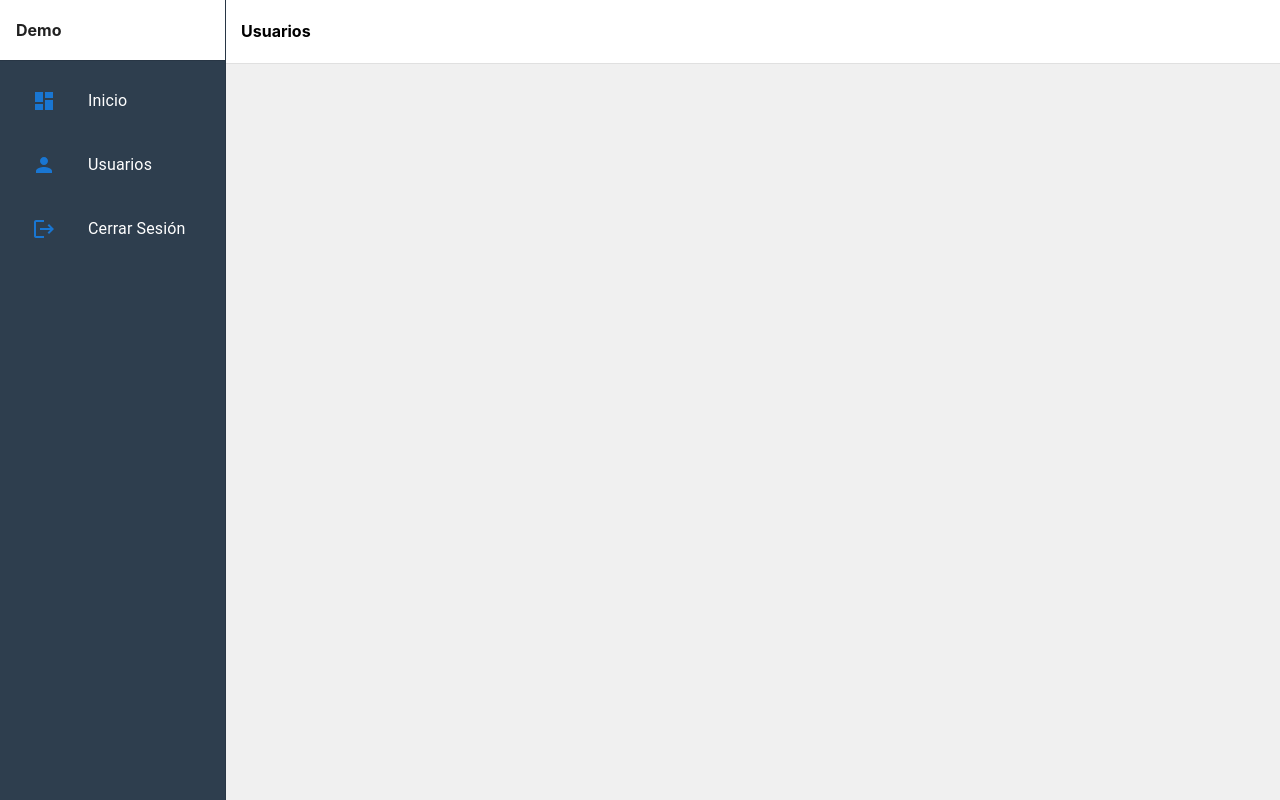
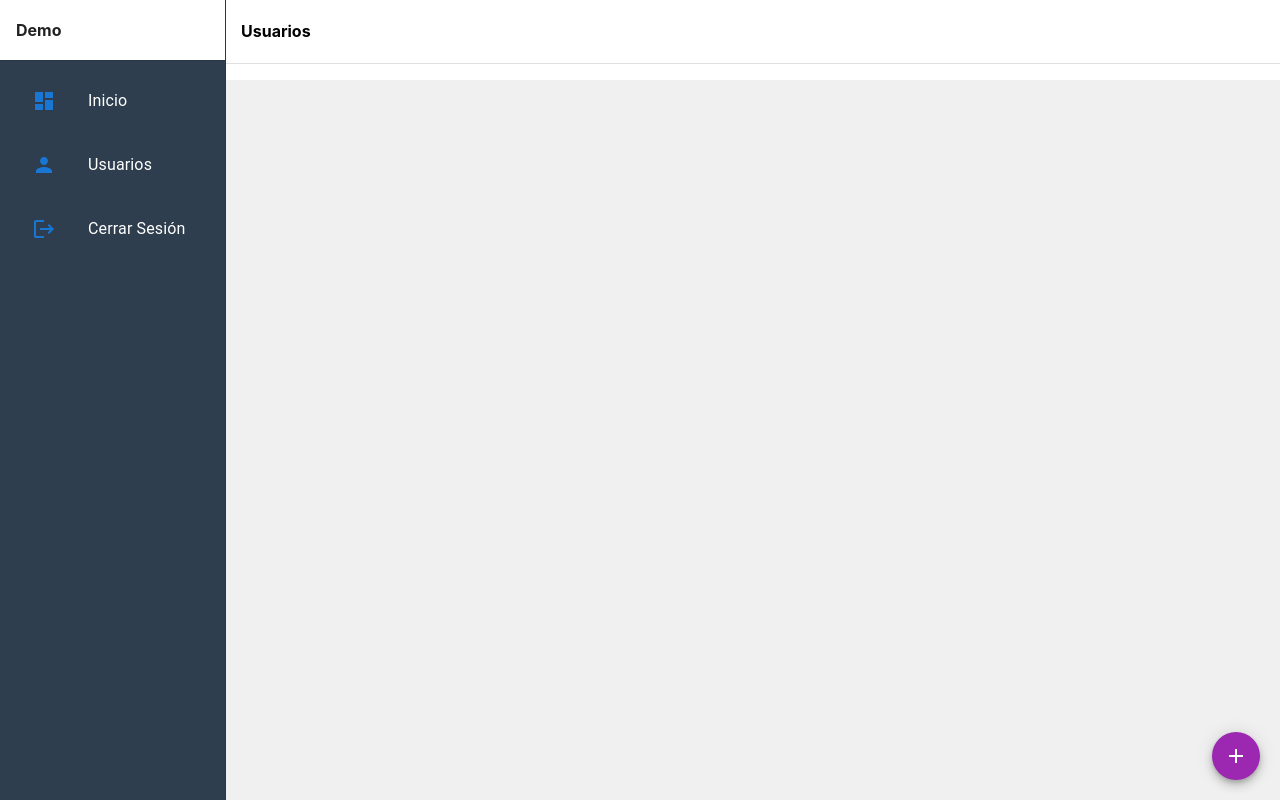
Before and after one commit to gcachuo/Control-QR-Web, a React (Create React App) app: page /users in a window 1280 px wide. Built offline with nearby package versions, Linux system fonts and the light colour scheme; no server answers; the database is empty; sample sign-in values are in the browser's storage.

Commit message:
flaoting button

```diff
--- a/src/App.tsx
+++ b/src/App.tsx
@@ -74,14 +74,19 @@ function App() {
       <Box
         sx={{
           marginLeft: { md: isLoggedIn ? "225px" : 0 },
-          paddingLeft: isLoggedIn ? "30px" : 0,
           backgroundColor: "#f0f0f0",
           height: "100vh",
         }}
       >
-        <BrowserRouter>
-          <Router />
-        </BrowserRouter>
+        <Box
+          style={{
+            backgroundColor: "white",
+          }}
+        >
+          <BrowserRouter>
+            <Router />
+          </BrowserRouter>
+        </Box>
       </Box>
     </AuthProvider>
   );
--- a/src/components/Drawer.tsx
+++ b/src/components/Drawer.tsx
@@ -107,7 +107,7 @@ function DrawerComponent(props: { title: string }) {
   );
 
   return isLoggedIn ? (
-    <div style={{ marginLeft: -30 }}>
+    <div>
       <ClickAwayListener onClickAway={closeDrawer}>
         <Box>
           <Header />
--- /dev/null
+++ b/src/components/FloatingButton.tsx
@@ -0,0 +1,18 @@
+import { Add } from "@mui/icons-material";
+import React from "react";
+import { Fab } from "@mui/material";
+
+function FloatingButtonComponent() {
+  return (
+    <Fab
+      size="medium"
+      color="secondary"
+      aria-label="add"
+      style={{ position: "absolute", bottom: 20, right: 20 }}
+    >
+      <Add />
+    </Fab>
+  );
+}
+
+export default FloatingButtonComponent;
--- a/src/screens/Users.tsx
+++ b/src/screens/Users.tsx
@@ -9,6 +9,7 @@ import {
 import React, { useEffect, useState } from "react";
 import Drawer from "../components/Drawer";
 import { getUsers } from "../services/firebase/getUsers";
+import FloatingButton from "../components/FloatingButton";
 
 function UsersScreen() {
   const [users, setUsers] = useState([]);
@@ -58,6 +59,7 @@ function UsersScreen() {
             )
           )}
       </List>
+      <FloatingButton />
     </div>
   );
 }
```
